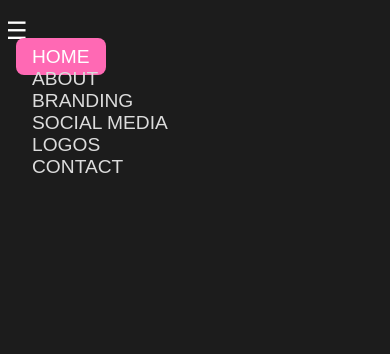
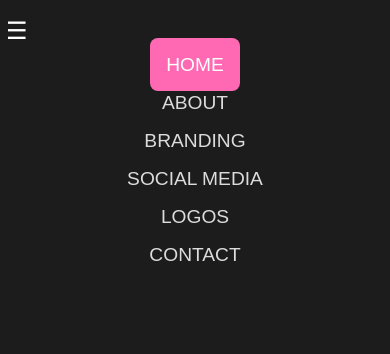
Before and after one commit to islamabdalla7/islamabdalla7.github.io, a plain HTML site: page index.html in a window 390 px wide. Both pictures are taken after a click on the button "Toggle navigation". Shown: the top 354 px of the page. Drawn offline with Linux system fonts and the light colour scheme.

Commit message:
Edited (1)

```diff
--- a/styles.css
+++ b/styles.css
@@ -58,8 +58,8 @@ nav ul li a:hover {
     cursor: pointer;
 }
 
-/* Show the toggle button on mobile */
-@media (max-width: 1080px) {
+/* Show the toggle button on mobile and adjust nav menu */
+@media (max-width: 768px) {
     .nav-toggle {
         display: block;
     }
@@ -73,7 +73,18 @@ nav ul li a:hover {
     .nav-menu.show {
         display: flex;
     }
+
+    .nav-menu li {
+        margin: 0.5rem 0;
+        text-align: center;
+    }
+
+    .nav-menu a {
+        font-size: 1.2rem;
+        padding: 1rem;
+    }
 }
+
 
 
 main {
```
